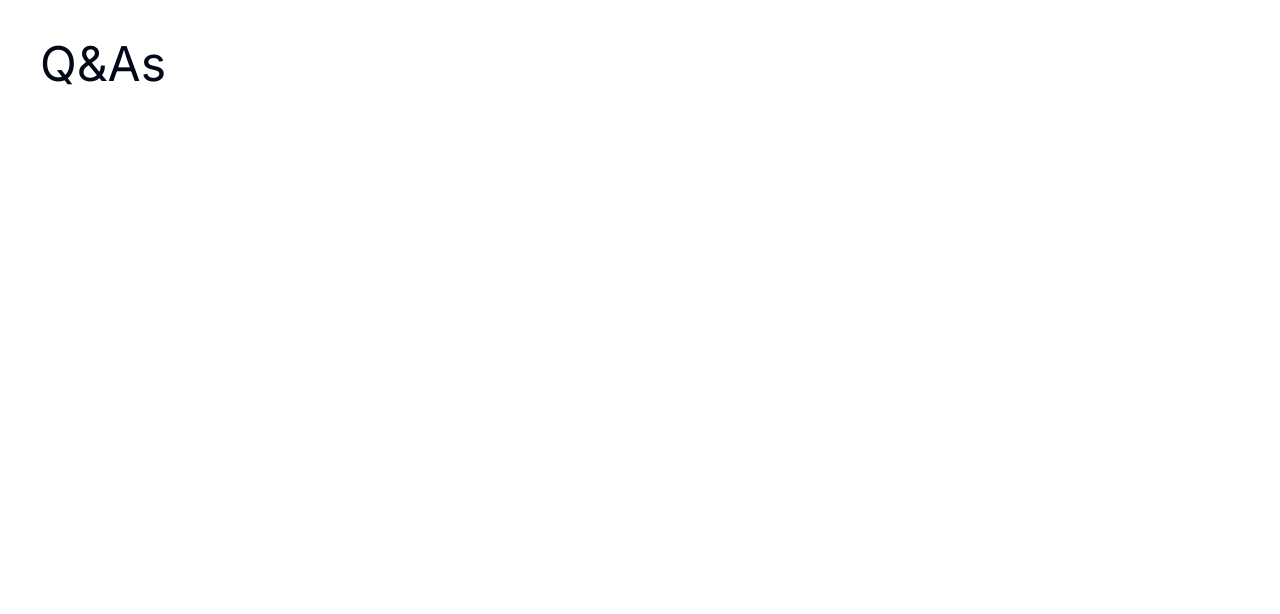
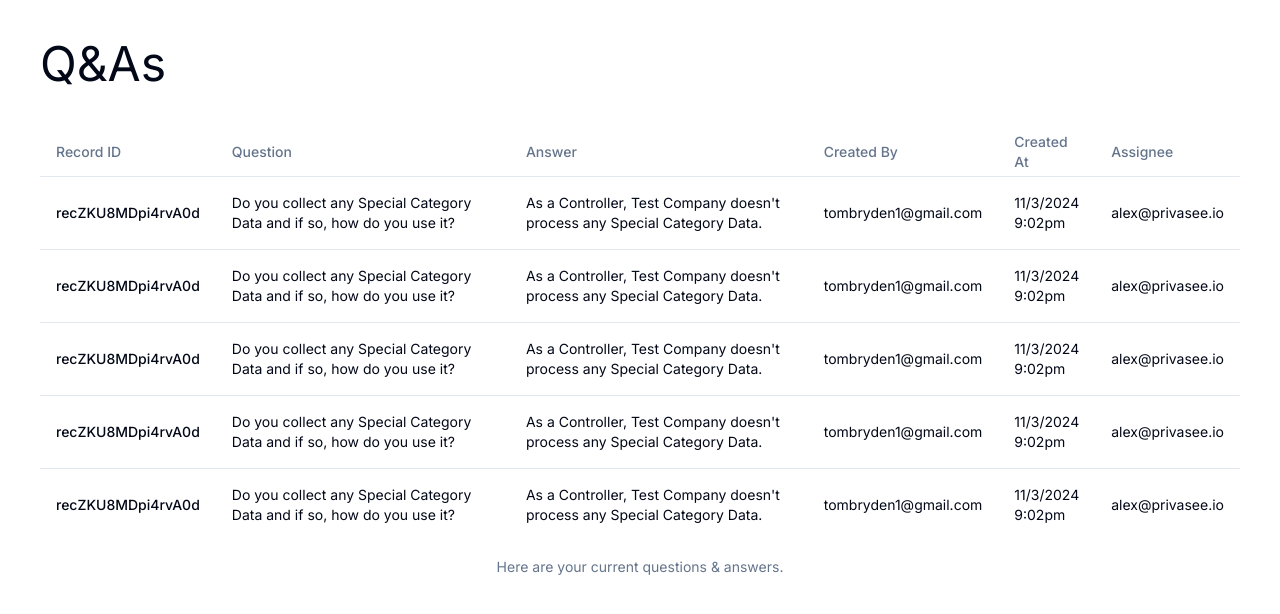
Before and after one commit to tombryden/privasee-q-and-a-frontend, a Next.js app: page / in a window 1280 px wide. Shown: the top 614 px of the page. Built offline with nearby package versions, Linux system fonts and the light colour scheme.

Commit message:
Initial example table

```diff
--- a/package.json
+++ b/package.json
@@ -9,7 +9,6 @@
     "lint": "next lint"
   },
   "dependencies": {
-    "@tanstack/react-table": "^8.13.2",
     "class-variance-authority": "^0.7.0",
     "clsx": "^2.1.0",
     "lucide-react": "^0.356.0",
--- a/src/app/layout.tsx
+++ b/src/app/layout.tsx
@@ -16,7 +16,7 @@ export default function RootLayout({
 }>) {
   return (
     <html lang="en">
-      <body className={inter.className}>{children}</body>
+      <body className={`${inter.className}`}>{children}</body>
     </html>
   );
 }
--- a/src/app/page.tsx
+++ b/src/app/page.tsx
@@ -1,9 +1,11 @@
 import Container from "@/components/container";
+import ExampleTable from "@/components/example-table";
 
 export default function Home() {
   return (
     <Container>
-      <h1 className="text-5xl mt-10">Q&As</h1>
+      <h1 className="text-5xl mt-10 mb-10">Q&As</h1>
+      <ExampleTable />
     </Container>
   );
 }
--- a/src/components/container.tsx
+++ b/src/components/container.tsx
@@ -5,7 +5,7 @@ interface ContainerProps {
 }
 
 const Container: React.FC<ContainerProps> = ({ children }) => {
-  return <div className="max-w-screen-xl mx-auto px-10">{children}</div>;
+  return <div className="mx-auto px-10">{children}</div>;
 };
 
 export default Container;
--- /dev/null
+++ b/src/components/example-table.tsx
@@ -0,0 +1,121 @@
+import {
+  Table,
+  TableBody,
+  TableCaption,
+  TableCell,
+  TableFooter,
+  TableHead,
+  TableHeader,
+  TableRow,
+} from "@/components/ui/table";
+/**
+ *           <TableHead className="w-[100px]">Record ID</TableHead>
+          <TableHead>Company ID</TableHead>
+          <TableHead>Company Name</TableHead>
+          <TableHead className="max-w-[100px]">Question</TableHead>
+          <TableHead className="max-w-[100px]">Answer</TableHead>
+          <TableHead>Created By</TableHead>
+          <TableHead>Created At</TableHead>
+          <TableHead>Updated By</TableHead>
+          <TableHead>Updated At</TableHead>
+ */
+
+const records = [
+  {
+    recordId: "recZKU8MDpi4rvA0d",
+    companyId: "63297",
+    companyName: "Test Company Limited",
+    question:
+      "Do you collect any Special Category Data and if so, how do you use it?",
+    answer:
+      "As a Controller, Test Company doesn't process any Special Category Data.",
+    createdBy: "tombryden1@gmail.com",
+    createdAt: "11/3/2024 9:02pm",
+    assignee: "alex@privasee.io",
+  },
+  {
+    recordId: "recZKU8MDpi4rvA0d",
+    companyId: "63297",
+    companyName: "Test Company Limited",
+    question:
+      "Do you collect any Special Category Data and if so, how do you use it?",
+    answer:
+      "As a Controller, Test Company doesn't process any Special Category Data.",
+    createdBy: "tombryden1@gmail.com",
+    createdAt: "11/3/2024 9:02pm",
+    assignee: "alex@privasee.io",
+  },
+  {
+    recordId: "recZKU8MDpi4rvA0d",
+    companyId: "63297",
+    companyName: "Test Company Limited",
+    question:
+      "Do you collect any Special Category Data and if so, how do you use it?",
+    answer:
+      "As a Controller, Test Company doesn't process any Special Category Data.",
+    createdBy: "tombryden1@gmail.com",
+    createdAt: "11/3/2024 9:02pm",
+    assignee: "alex@privasee.io",
+  },
+  {
+    recordId: "recZKU8MDpi4rvA0d",
+    companyId: "63297",
+    companyName: "Test Company Limited",
+    question:
+      "Do you collect any Special Category Data and if so, how do you use it?",
+    answer:
+      "As a Controller, Test Company doesn't process any Special Category Data.",
+    createdBy: "tombryden1@gmail.com",
+    createdAt: "11/3/2024 9:02pm",
+    assignee: "alex@privasee.io",
+  },
+  {
+    recordId: "recZKU8MDpi4rvA0d",
+    companyId: "63297",
+    companyName: "Test Company Limited",
+    question:
+      "Do you collect any Special Category Data and if so, how do you use it?",
+    answer:
+      "As a Controller, Test Company doesn't process any Special Category Data.",
+    createdBy: "tombryden1@gmail.com",
+    createdAt: "11/3/2024 9:02pm",
+    assignee: "alex@privasee.io",
+  },
+];
+
+export default function ExampleTable() {
+  return (
+    <Table className="min-w-full">
+      <TableCaption>Here are your current questions & answers.</TableCaption>
+      <TableHeader>
+        <TableRow>
+          <TableHead>Record ID</TableHead>
+          {/* <TableHead>Company ID</TableHead> */}
+          {/* <TableHead>Company Name</TableHead> */}
+          <TableHead className="w-[500px]">Question</TableHead>
+          <TableHead className="w-[500px]">Answer</TableHead>
+          <TableHead>Created By</TableHead>
+          <TableHead>Created At</TableHead>
+          <TableHead>Assignee</TableHead>
+          {/* <TableHead>Updated By</TableHead> */}
+          {/* <TableHead>Updated At</TableHead> */}
+        </TableRow>
+      </TableHeader>
+      <TableBody>
+        {records.map((record) => (
+          <TableRow key={record.recordId}>
+            <TableCell className="font-medium">{record.recordId}</TableCell>
+            {/* <TableCell>{record.companyId}</TableCell> */}
+            {/* <TableCell>{record.companyName}</TableCell> */}
+            <TableCell>{record.question}</TableCell>
+            <TableCell>{record.answer}</TableCell>
+            <TableCell>{record.createdBy}</TableCell>
+            <TableCell>{record.createdAt}</TableCell>
+            <TableCell>{record.assignee}</TableCell>
+            {/* <TableCell>{record.updatedAt}</TableCell> */}
+          </TableRow>
+        ))}
+      </TableBody>
+    </Table>
+  );
+}
```
Also changed, not shown: 1 other file (tests, documents, lock files or other folders).
